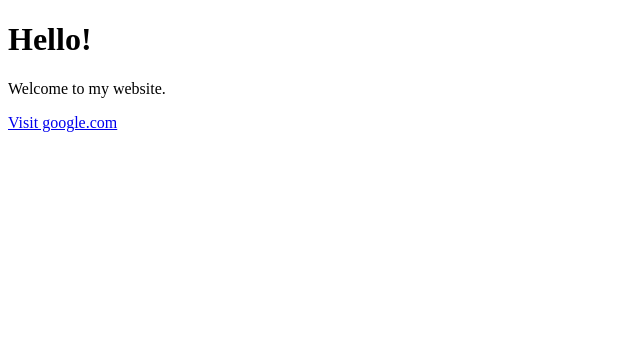
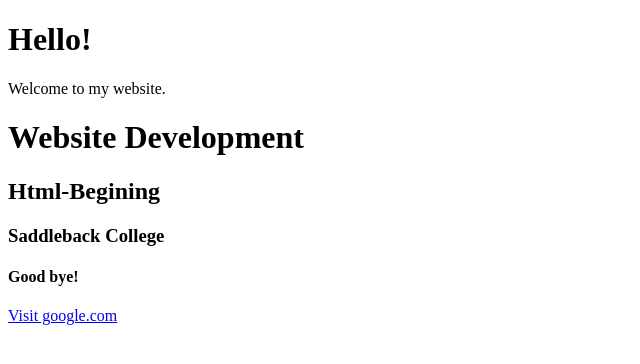
Before and after one commit to awemaydouble07/Awemay007, a plain HTML site: page index.html in a window 1280 px wide. Shown: the whole page, without its empty margins (0-640 px from the left). Drawn offline with Linux system fonts and the light colour scheme.

Commit message:
Add files via upload

```diff
--- a/index.html
+++ b/index.html
@@ -6,6 +6,10 @@
 <body>
     <h1>Hello!</h1>
     <p>Welcome to my website.</p>
+    <h1>Website Development</h1>
+    <h2>Html-Begining</h2>
+    <h3>Saddleback College</h3>
+    <h4>Good bye!</h4>
     <a href ="https:www.google.com"
 >Visit google.com</a></a></body>
 </html>
```
